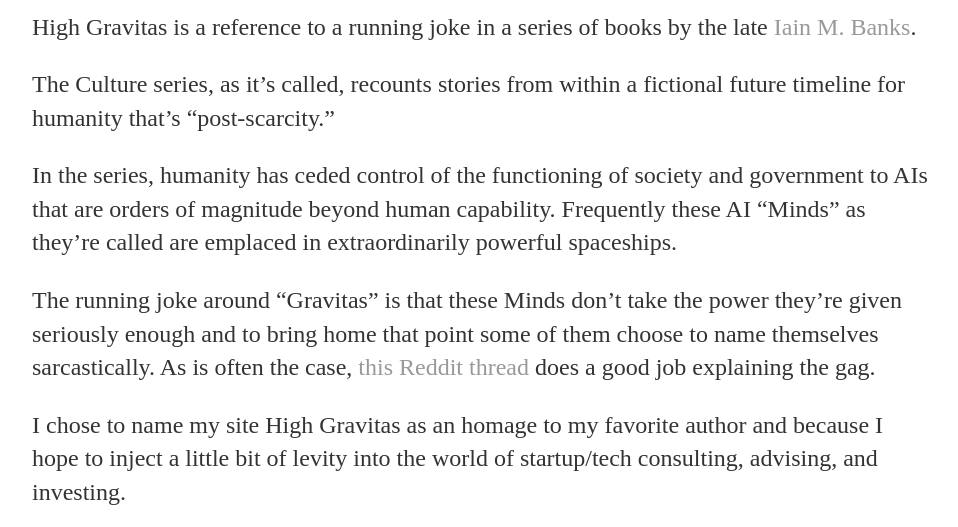
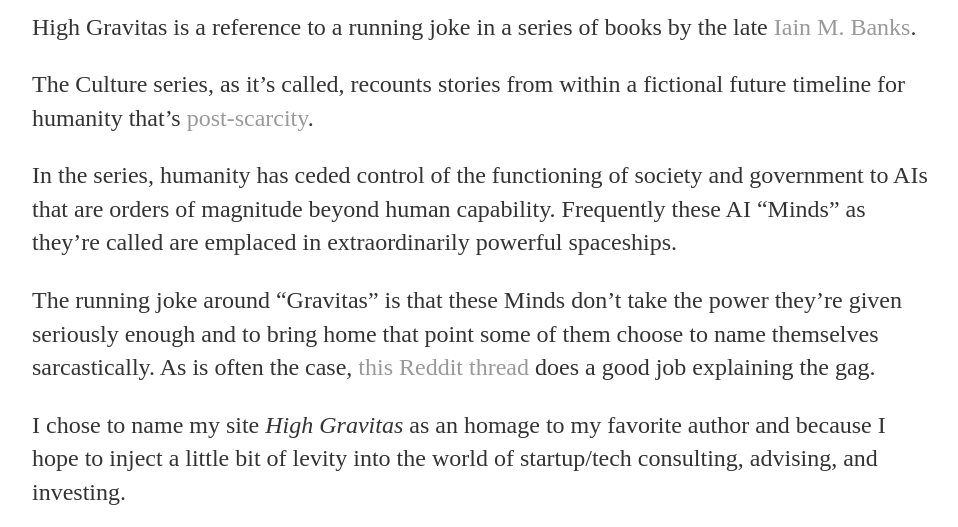
Before and after one commit to high-gravitas/High-Gravitas-Site, a Jekyll site: the page built from _posts/2019-03-12-high-gravitas-is-here.md, in a window 1280 px wide. Shown: the part 778-1305 px from the top of the page, without its empty margins (160-1118 px from the left). Built offline with Jekyll 4.4.1, drawn with Linux system fonts in a browser that asks for light colours.

```diff
--- a/_posts/2019-03-12-high-gravitas-is-here.md
+++ b/_posts/2019-03-12-high-gravitas-is-here.md
@@ -7,12 +7,12 @@ date: "2019-03-12"
 
 High Gravitas is a reference to a running joke in a series of books by the late [Iain M. Banks](https://en.wikipedia.org/wiki/Iain_Banks).
 
-The Culture series, as it's called, recounts stories from within a fictional future timeline for humanity that's "post-scarcity."
+The Culture series, as it's called, recounts stories from within a fictional future timeline for humanity that's [post-scarcity](https://en.wikipedia.org/wiki/Post-scarcity_economy).
 
 In the series, humanity has ceded control of the functioning of society and government to AIs that are orders of magnitude beyond human capability. Frequently these AI "Minds" as they're called are emplaced in extraordinarily powerful spaceships.
 
 The running joke around "Gravitas" is that these Minds don't take the power they're given seriously enough and to bring home that point some of them choose to name themselves sarcastically. As is often the case, [this Reddit thread](https://www.reddit.com/r/AskScienceFiction/comments/5tfgln/the_culture_whats_the_deal_with_gravitas/) does a good job explaining the gag.
 
-I chose to name my site High Gravitas as an homage to my favorite author and because I hope to inject a little bit of levity into the world of startup/tech consulting, advising, and investing.
+I chose to name my site <i>High Gravitas</i> as an homage to my favorite author and because I hope to inject a little bit of levity into the world of startup/tech consulting, advising, and investing.
 
 If you'd like a little less gravitas in your startup journey, [drop me a line](mailto:tim@highgravitas.com).
```
